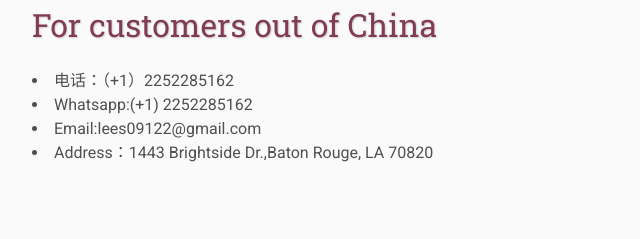
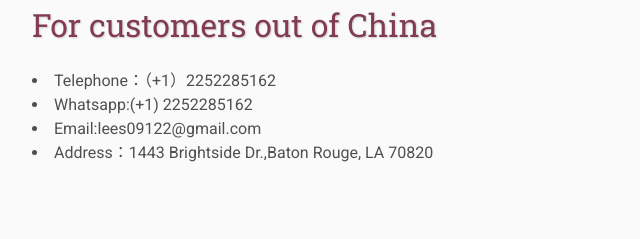
Before and after one commit to Badminton1234/Badminton1234.github.io, a plain HTML site: page directions/index.html in a window 1280 px wide. Shown: the part 1434-1673 px from the top of the page, 108-748 px from the left. Drawn offline with Linux system fonts and the light colour scheme; files that its build step writes are made by us from their sources.

Commit message:
Update index.html

```diff
--- a/directions/index.html
+++ b/directions/index.html
@@ -61,7 +61,7 @@
 
     <h2>For customers out of China</h2>
 
-    <p> <li>电话：（+1）2252285162</li>
+    <p> <li>Telephone：（+1）2252285162</li>
        <li>Whatsapp:(+1) 2252285162</li>
        <li>Email:lees09122@gmail.com</li>
         <li>Address：1443 Brightside Dr.,Baton Rouge, LA 70820</li>
```
